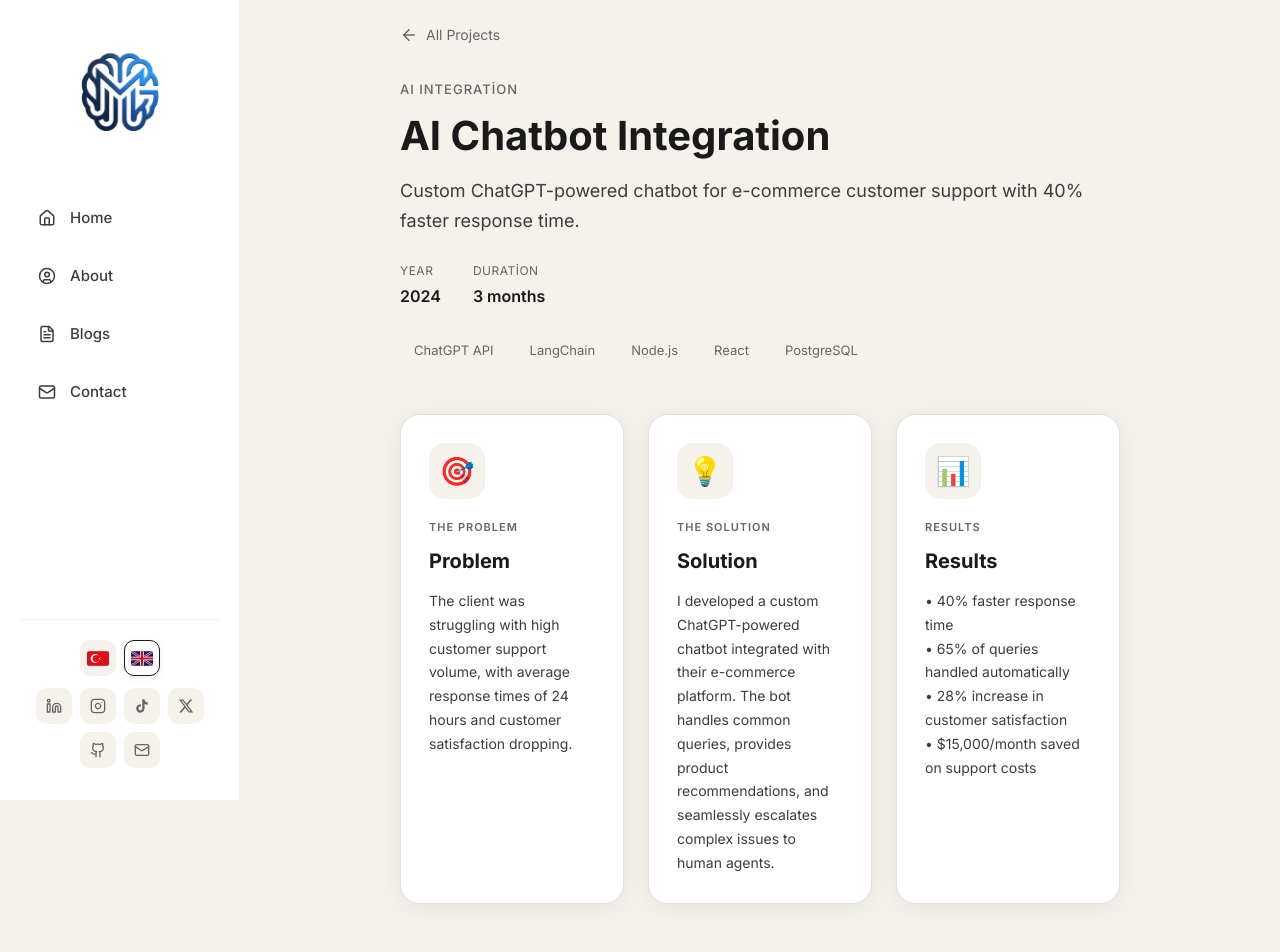
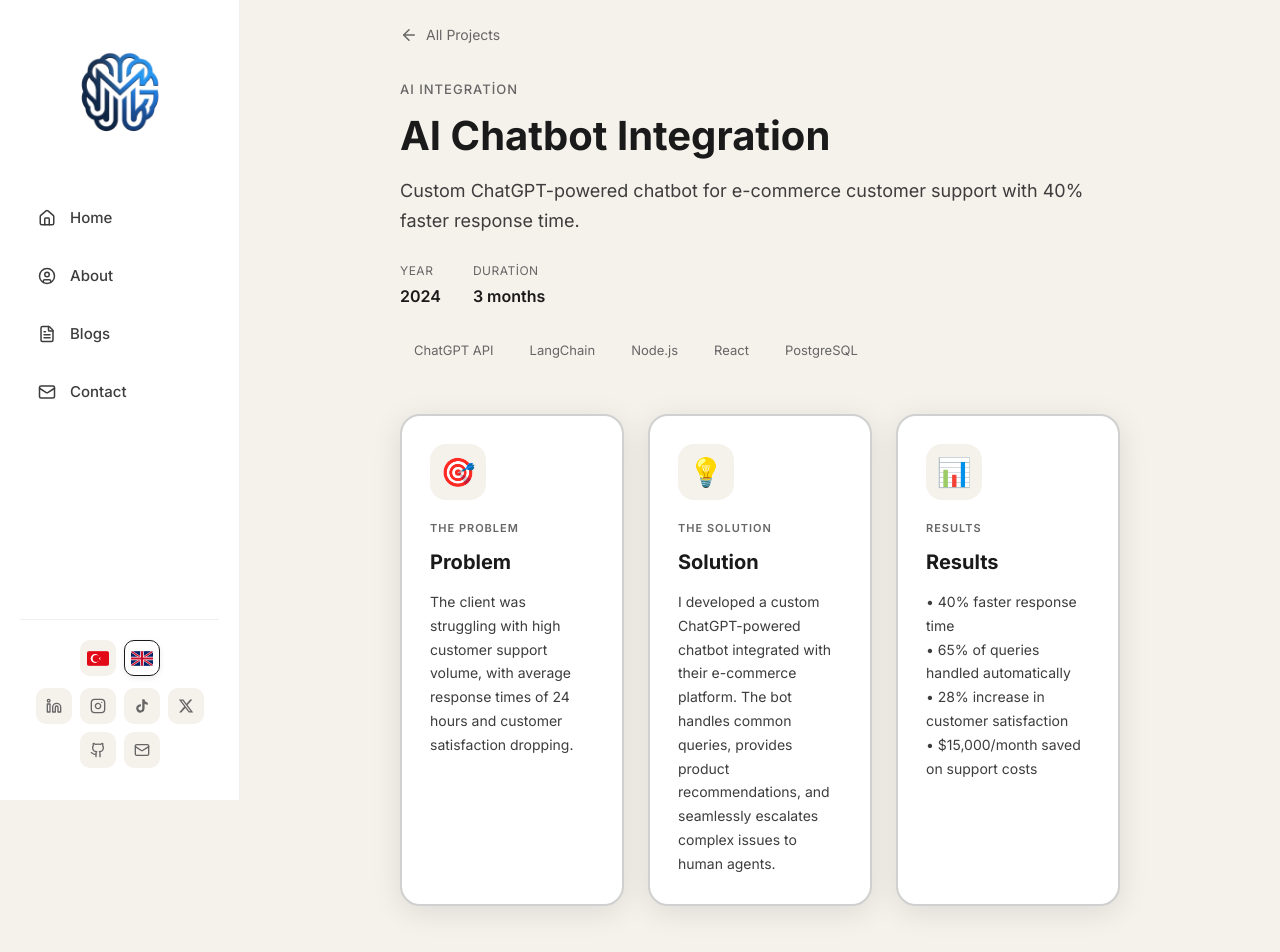
Before and after one commit to metegunesofficial/Portfilio, a React (Vite) app: page /projects/ai-chatbot-integration in a window 1280 px wide. Shown: the top 952 px of the page. Built offline with nearby package versions, Linux system fonts and the light colour scheme; no server answers.

Commit message:
Make borders even darker and thicker - 2px solid #d0d0d0

```diff
--- a/src/index.css
+++ b/src/index.css
@@ -1814,8 +1814,8 @@ body {
   background: #ffffff;
   border-radius: 20px;
   padding: 28px;
-  box-shadow: 0 4px 24px rgba(0, 0, 0, 0.06);
-  border: 1.5px solid #e0e0e0;
+  box-shadow: 0 6px 30px rgba(0, 0, 0, 0.1);
+  border: 2px solid #d0d0d0;
   transition: all 0.3s ease;
   display: flex;
   flex-direction: column;
```
